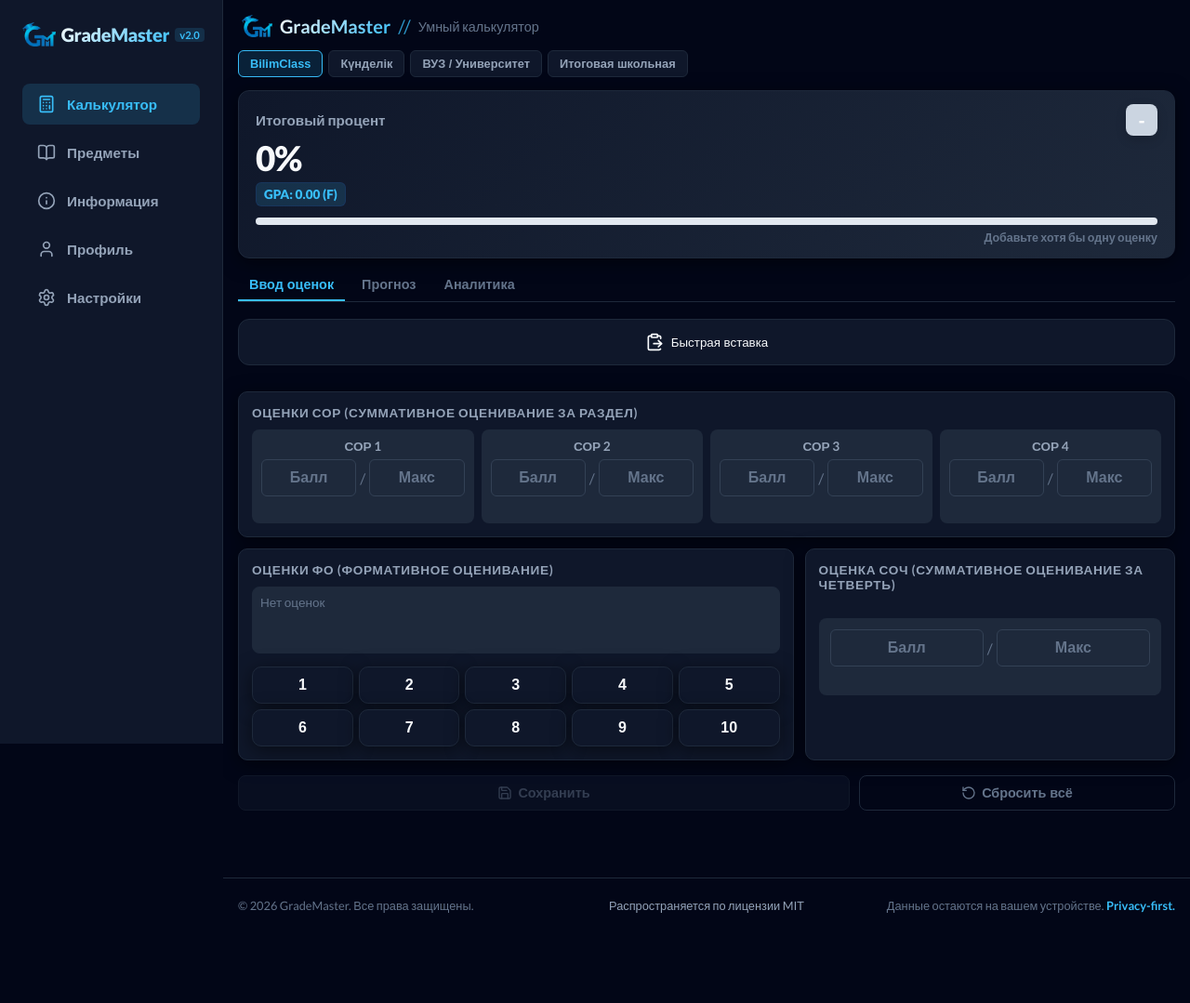
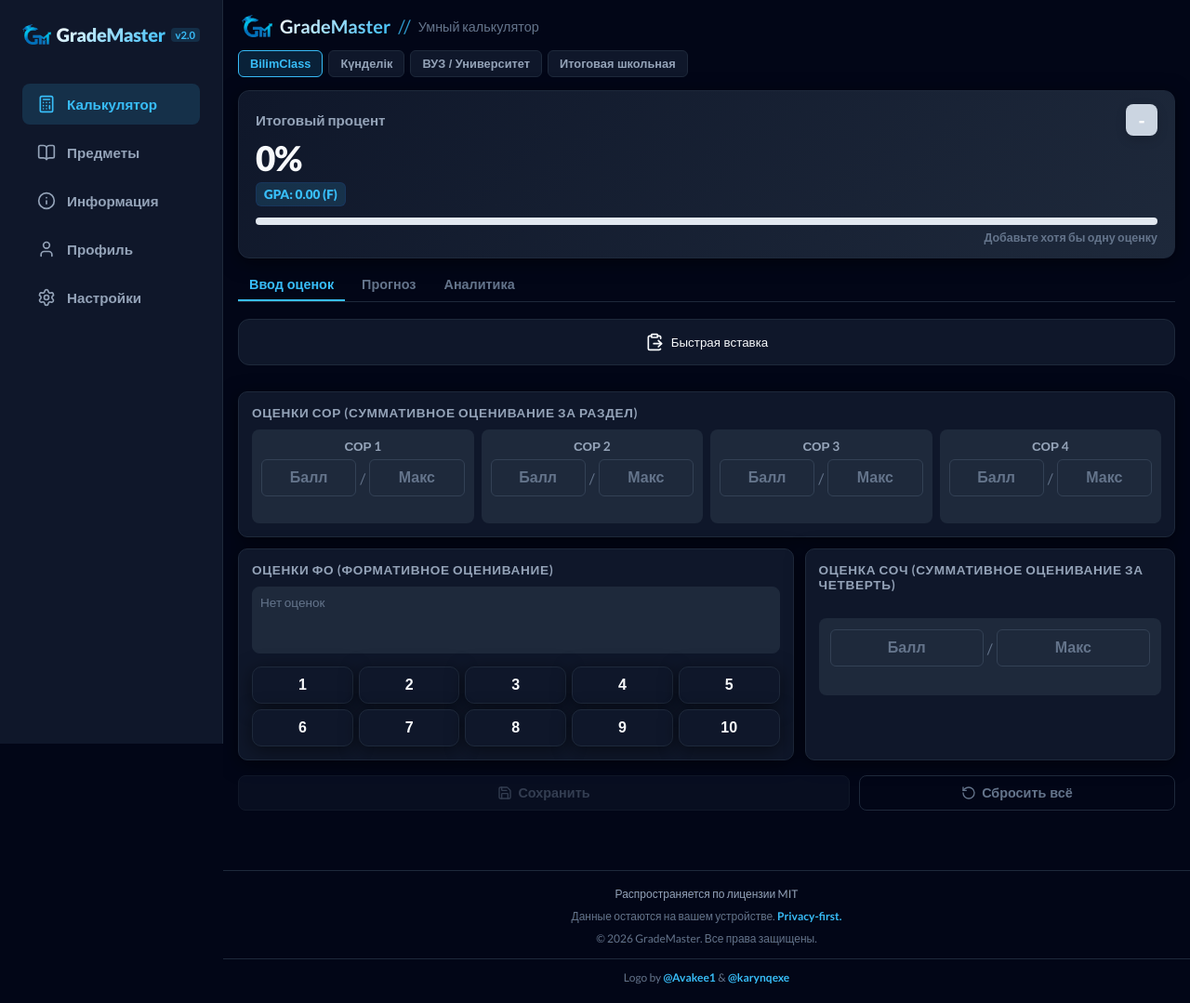
Before and after one commit to KAT1403/GradeMaster, a React (Vite) app: page / in a window 1280 px wide. Shown: the whole page at 93% size. Before the commit the page ends 1008 px from the top, so only its background shows below. Built offline with nearby package versions, Linux system fonts and the light colour scheme; a web font is replaced by a local one.

Commit message:
Add logo authors tooltip

```diff
--- a/src/pages/HomePage/ui/HomePage.module.scss
+++ b/src/pages/HomePage/ui/HomePage.module.scss
@@ -32,6 +32,50 @@
   height: 26px;
   width: auto;
   object-fit: contain;
+}
+
+.logoWrapper {
+  position: relative;
+  display: flex;
+  align-items: center;
+
+  &:hover .logoTooltip {
+    opacity: 1;
+    pointer-events: auto;
+    transform: translateY(0);
+  }
+}
+
+.logoTooltip {
+  position: absolute;
+  top: 100%;
+  left: 0;
+  padding-top: 8px;
+  opacity: 0;
+  pointer-events: none;
+  transition: opacity 0.2s ease;
+  z-index: 200;
+
+  &Inner {
+    background: var(--bg-tertiary);
+    border: 1px solid var(--border-primary);
+    border-radius: 8px;
+    padding: 8px 12px;
+    white-space: nowrap;
+    font-size: 0.75rem;
+    color: var(--text-secondary);
+    line-height: 1.6;
+  }
+
+  a {
+    color: var(--accent-primary);
+    text-decoration: none;
+    font-weight: 600;
+
+    &:hover {
+      text-decoration: underline;
+    }
+  }
 }
 
 .brandTitle {
--- a/src/pages/HomePage/ui/HomePage.tsx
+++ b/src/pages/HomePage/ui/HomePage.tsx
@@ -38,7 +38,17 @@ export default function HomePage() {
     <div className={styles.appShell}>
       <aside className={styles.sidebar}>
         <div className={styles.sidebarBrand}>
-          <img src={logoSrc} className={styles.logoImg} alt="GradeMaster Logo" />
+          <div className={styles.logoWrapper}>
+            <img src={logoSrc} className={styles.logoImg} alt="GradeMaster Logo" />
+            <div className={styles.logoTooltip}>
+              <div className={styles.logoTooltipInner}>
+                Logo by{" "}
+                <a href="https://t.me/Avakee1" target="_blank" rel="noreferrer">@Avakee1</a>
+                {" & "}
+                <a href="https://t.me/karynqexe" target="_blank" rel="noreferrer">@karynqexe</a>
+              </div>
+            </div>
+          </div>
           <span className={styles.brandTitle}>GradeMaster</span>
           <span className={styles.brandVersion}>v2.0</span>
         </div>
--- a/src/widget/calculator/ui/CalculatorWidget.module.scss
+++ b/src/widget/calculator/ui/CalculatorWidget.module.scss
@@ -25,6 +25,59 @@
   height: 24px;
   width: auto;
   object-fit: contain;
+}
+
+.logoWrapper {
+  position: relative;
+  display: none;
+  align-items: center;
+
+  @media (max-width: 768px) {
+    display: flex;
+  }
+
+  &:hover .logoTooltip {
+    opacity: 1;
+    pointer-events: auto;
+  }
+}
+
+.logoTooltip {
+  position: absolute;
+  top: 100%;
+  left: 0;
+  padding-top: 8px;
+  opacity: 0;
+  pointer-events: none;
+  transition: opacity 0.2s ease;
+  z-index: 200;
+
+  &Inner {
+    background: var(--bg-tertiary);
+    border: 1px solid var(--border-primary);
+    border-radius: 8px;
+    padding: 8px 12px;
+    white-space: nowrap;
+    font-size: 0.75rem;
+    color: var(--text-secondary);
+    line-height: 1.6;
+  }
+
+  a {
+    color: var(--accent-primary);
+    text-decoration: none;
+    font-weight: 600;
+
+    &:hover {
+      text-decoration: underline;
+    }
+  }
+}
+
+.logoDesktop {
+  @media (max-width: 768px) {
+    display: none;
+  }
 }
 
 .brandMain {
--- a/src/widget/calculator/ui/CalculatorWidget.tsx
+++ b/src/widget/calculator/ui/CalculatorWidget.tsx
@@ -145,7 +145,18 @@ export const CalculatorWidget = () => {
     <div className={styles.wrapper} ref={wrapperRef}>
       <div className={styles.brandHeader}>
         <div className={styles.brandTitle}>
-          <img src={logoSrc} className={styles.logoImg} alt="GradeMaster Logo" />
+          <div className={styles.logoWrapper}>
+            <img src={logoSrc} className={styles.logoImg} alt="GradeMaster Logo" />
+            <div className={styles.logoTooltip}>
+              <div className={styles.logoTooltipInner}>
+                Logo by{" "}
+                <a href="https://t.me/Avakee1" target="_blank" rel="noreferrer">@Avakee1</a>
+                {" & "}
+                <a href="https://t.me/karynqexe" target="_blank" rel="noreferrer">@karynqexe</a>
+              </div>
+            </div>
+          </div>
+          <img src={logoSrc} className={`${styles.logoImg} ${styles.logoDesktop}`} alt="GradeMaster Logo" />
           <span className={styles.brandMain}>GradeMaster</span>
           <span className={styles.brandSeparator}>//</span>
           <span className={styles.brandSub}>
--- a/src/widget/footer/ui/FooterWidget.module.scss
+++ b/src/widget/footer/ui/FooterWidget.module.scss
@@ -45,7 +45,24 @@
   }
 }
 
-@media (max-width: 768px) {
+.credits {
+  text-align: center;
+  font-size: 0.75rem;
+  color: var(--text-muted);
+  margin-top: 12px;
+  padding-top: 12px;
+  border-top: 1px solid var(--border-primary);
+
+  a {
+    color: var(--accent-primary);
+    text-decoration: none;
+    font-weight: 600;
+
+    &:hover {
+      text-decoration: underline;
+    }
+  }
+}
 .footer {
   margin-top: 24px;
   padding: 16px 0 20px;
@@ -75,4 +92,3 @@
   text-align: center;
   order: 2;
 }
-}
--- a/src/widget/footer/ui/FooterWidget.tsx
+++ b/src/widget/footer/ui/FooterWidget.tsx
@@ -19,6 +19,12 @@ export const FooterWidget = () => {
           <Trans i18nKey="footer.privacy" components={{ strong: <strong /> }} />
         </div>
       </div>
+      <div className={styles.credits}>
+        Logo by{" "}
+        <a href="https://t.me/Avakee1" target="_blank" rel="noreferrer">@Avakee1</a>
+        {" & "}
+        <a href="https://t.me/karynqexe" target="_blank" rel="noreferrer">@karynqexe</a>
+      </div>
     </footer>
   );
 };
```
Lines whose indentation alone changed are shown as unchanged.
